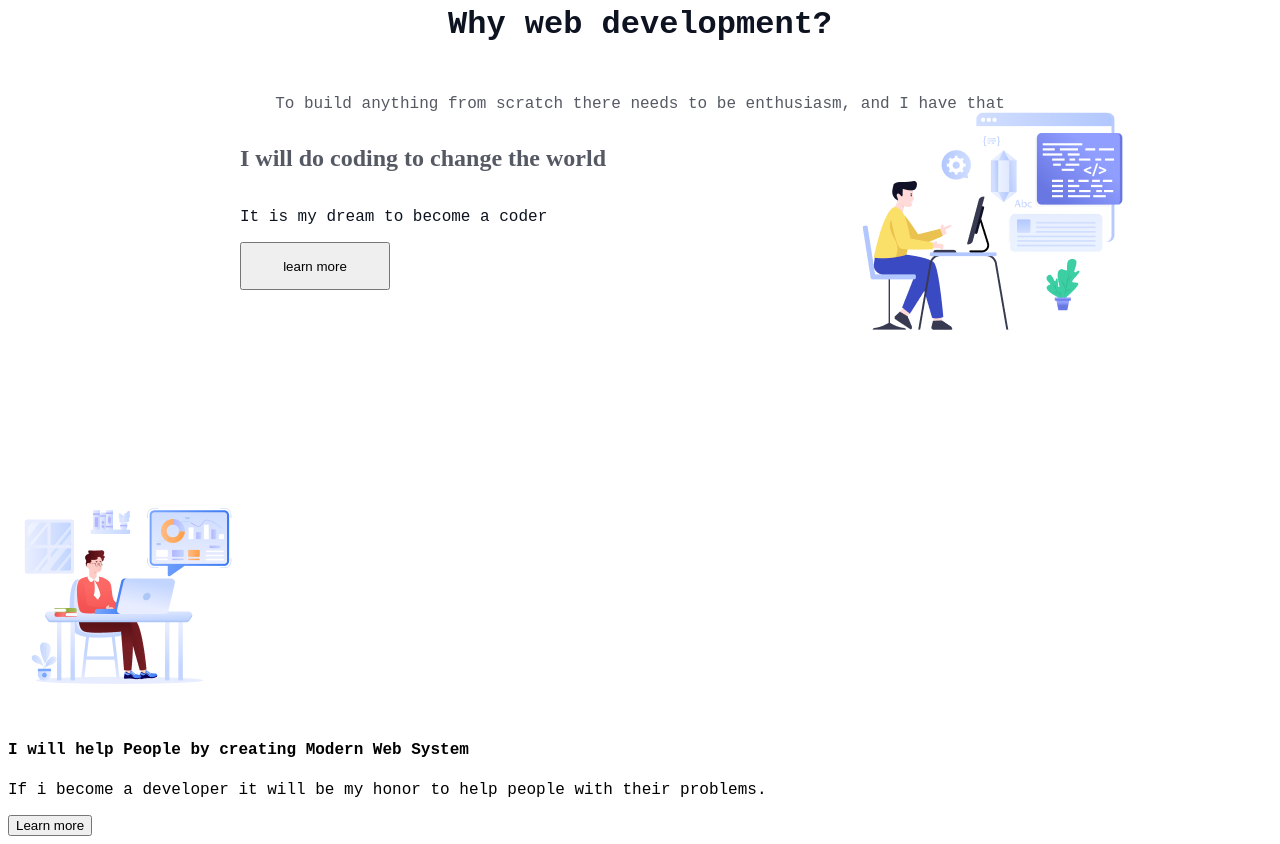
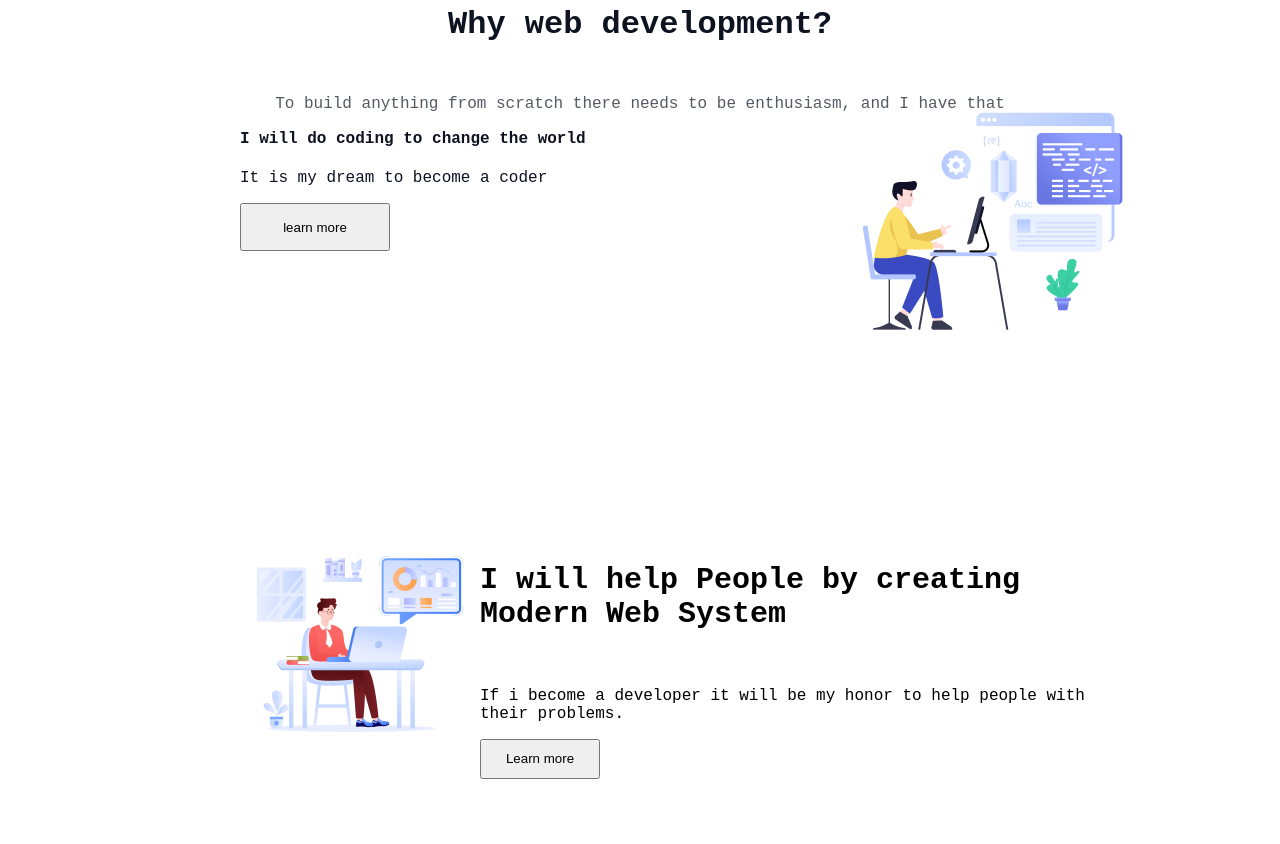
Before and after one commit to FahimShahriar202/portfolio-01, a plain HTML site: page index.html in a window 1280 px wide. Shown: the part 880-1724 px from the top of the page. After the commit the page ends 1659 px from the top, so only its background shows below. Drawn offline with Linux system fonts and the light colour scheme; a web font is replaced by a local one.

Commit message:
2nd slide full

```diff
--- a/index.html
+++ b/index.html
@@ -45,10 +45,14 @@
 
       <div class="section3">
         <img class="lay2" src="assets/Group 3.png" alt="">
+        <div class="notun">
+          <h4 class="hb">I will help People by creating Modern Web System</h4>
+          <p class="pb">If i become a developer it will be my honor to help people with their problems.</p>
+          <button class="button3">Learn more</button>
+        </div>
+      </div>
+      <br><br><br><br><br><br><br><br><br><br>
 
-      <h4 class="hb">I will help People by creating Modern Web System</h4>
-      <p class="pb">If i become a developer it will be my honor to help people with their problems.</p>
-      <button class="button3">Learn more</button>
     </section>
 
   </main>
--- a/style/style.css
+++ b/style/style.css
@@ -139,7 +139,7 @@ body{
     align-items: center;
 }
 
-.ha{
+header{
   font-size: 30px;
   color: rgba(13, 19, 33, 0.7);
   font-family: Azeret Mono;
@@ -154,6 +154,42 @@ body{
 }
 
 .button2{
+  float: left;
   width: 150px;
   height: 48px;
 }
+
+button{width: 120px;
+height: 40px}
+
+.lay2{
+  float: left;
+}
+
+.hb{
+  float: right;
+  font-size: 30px;
+}
+.pb{
+  float: right;
+  font-size: 16px;
+}
+
+.notun{
+  display: flex;
+  flex-direction: column;
+  justify-content: right;
+}
+
+.section3{
+  position: absolute;
+  width: 70%;
+  height: 20%;
+  left: 15%;
+  padding: 48px;
+  align-items: center;
+}
+
+.button3{
+  float: right;
+}
```
